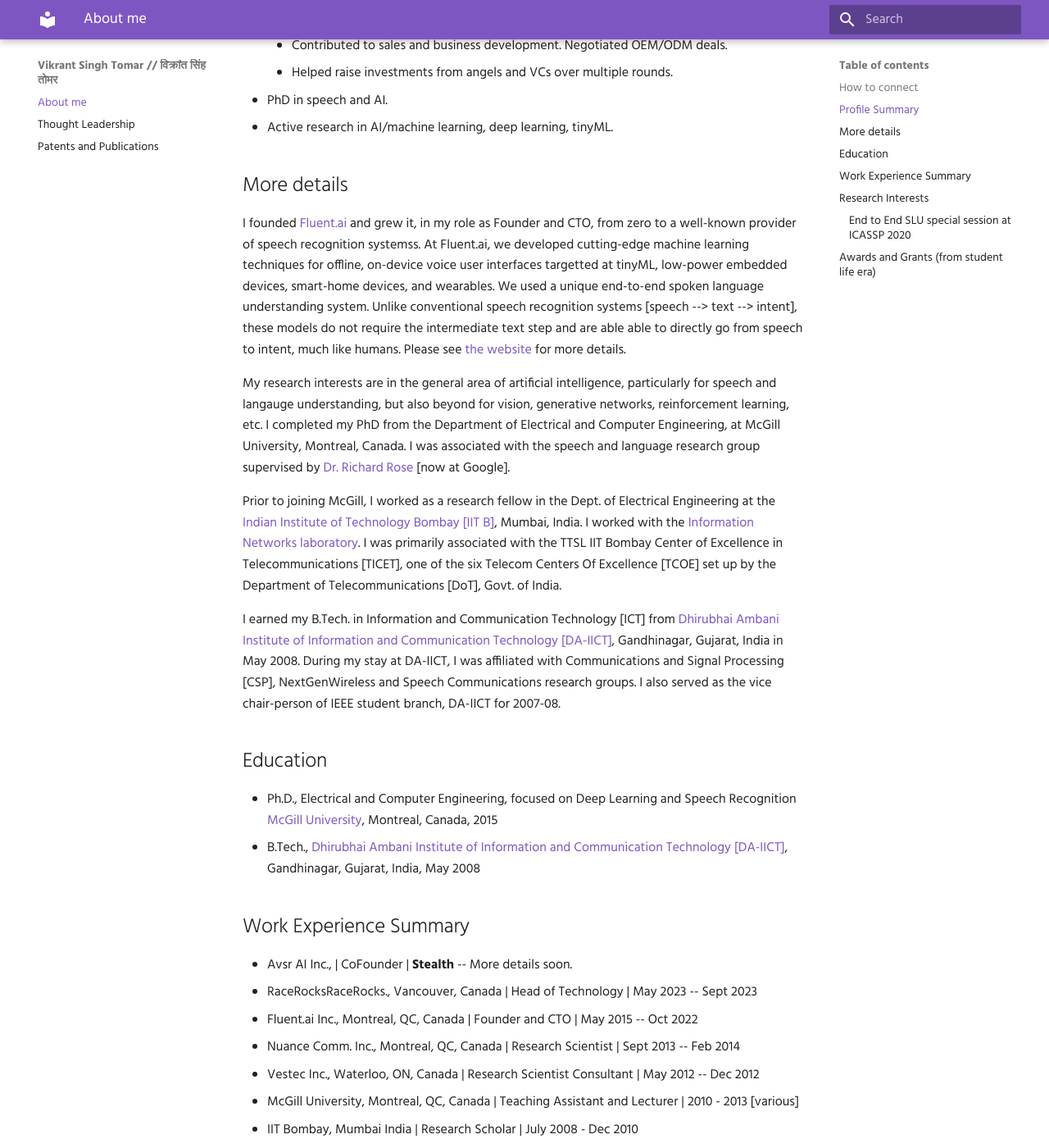
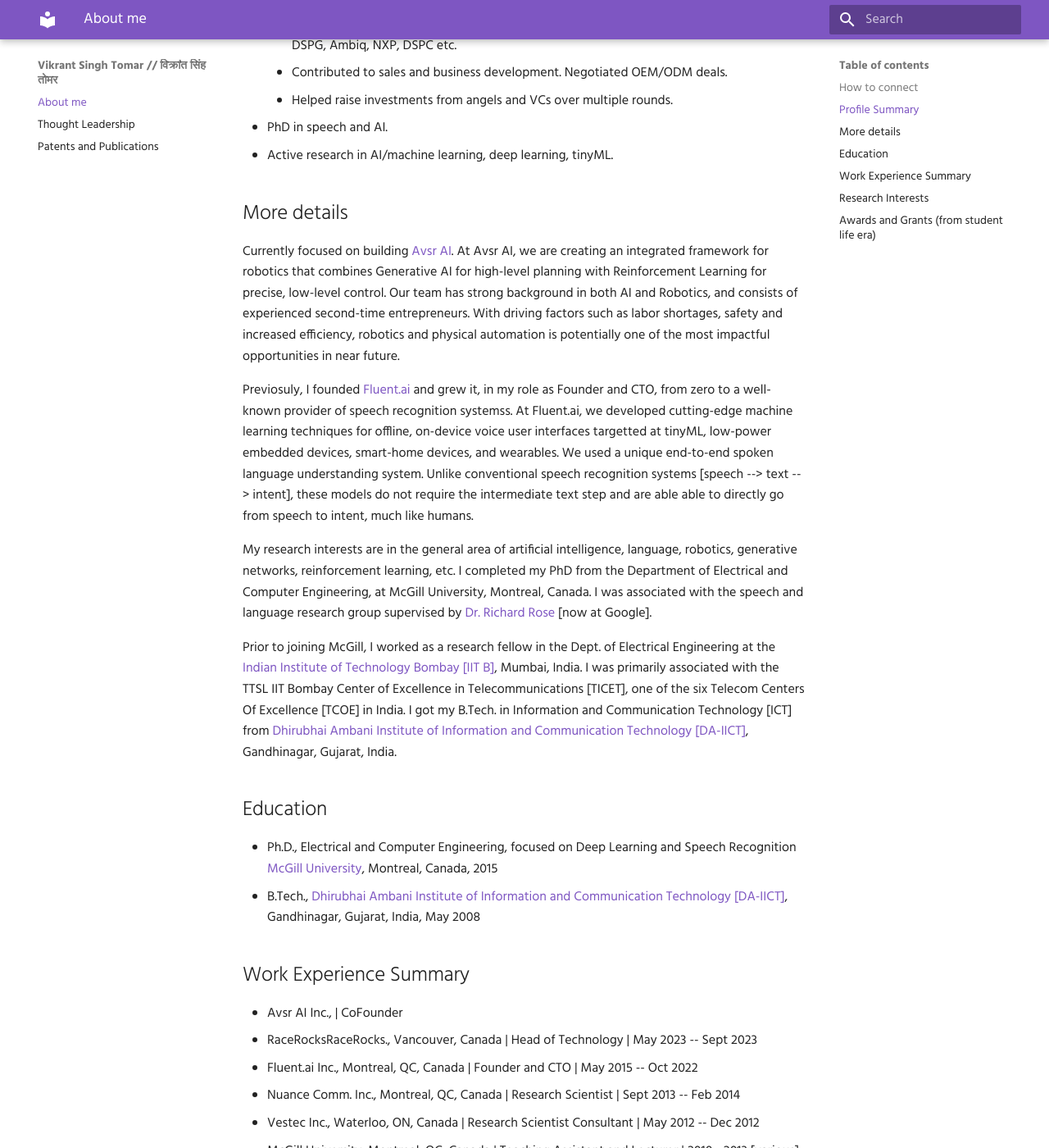
Before and after one commit to vktt/vktt.github.io, an MkDocs documentation site: the page built from docs/index.md, in a window 1280 px wide and 1400 px high, scrolled down 812 px. Shown: the whole window at 82% size. Built offline with MkDocs 1.6.1 and Material for MkDocs 9.7.7, drawn with Linux system fonts in a browser that asks for light colours; comment, search, counter and statistics services are not loaded; some of the changed text lies outside the part shown.

Commit message:
Update index.md

```diff
--- a/docs/index.md
+++ b/docs/index.md
@@ -9,16 +9,18 @@
 
 ### How to connect
 - [LinkedIn](https://www.linkedin.com/in/vktt){target=_blank}
-- [Mastodon: @vktt@masto.ai](https://masto.ai/@vktt){target=_blank}
 - [Chat on Matrix: @vktt:matrix.org](https://matrix.to/#/@vktt:matrix.org){target=_blank}
+- [Twitter](http://twitter.com/vikrantt){target=_blank} (_not very active_)
 
-<!-- - [Twitter](http://twitter.com/vikrantt){target=_blank} -->
+<!--
+- [Mastodon: @vktt@masto.ai](https://masto.ai/@vktt){target=_blank} -->
 - [Semantic Scholar](https://www.semanticscholar.org/author/Vikrant-Singh-Tomar/3315248){target=_blank}
 - [Google Scholar](https://scholar.google.ca/citations?user=VKLqZ2IAAAAJ&hl=en){target=_blank}
 
 <br>
 
 ## Profile Summary
+- Currently building [Avsr AI](https://www.avsr.io){target=_blank}: Autonomous versatile social robotics.
 - I am an experienced, driven, and entrepreneurial professional with extensive background in building and leading artificial-intelligence/machine-learning oragnizations.
 - Built [Fluent.ai inc.](https://www.fluent.ai){target=_blank} from zero into a well-known provider of on-device/offline speech recognition solutions.
     - Led the research and tech roadmap, patents and IP growth/acquisition plan, business as well as tech partnerships, and overall strategy of the company.
@@ -32,13 +34,13 @@
 
 ## More details
 
-I founded [Fluent.ai](http://www.fluent.ai){target=_blank} and grew it, in my role as Founder and CTO, from zero to a well-known provider of speech recognition systemss. At Fluent.ai, we developed cutting-edge machine learning techniques for offline, on-device voice user interfaces targetted at tinyML, low-power embedded devices, smart-home devices, and wearables. We used a unique end-to-end spoken language understanding system. Unlike conventional speech recognition systems [speech --> text --> intent], these models do not require the intermediate text step and are able able to directly go from speech to intent, much like humans. Please see [the website](http://www.fluent.ai){target=_blank} for more details.
+Currently focused on building [Avsr AI](https://www.avsr.io){target=_blank}. At Avsr AI, we are creating an integrated framework for robotics that combines Generative AI for high-level planning with Reinforcement Learning for precise, low-level control. Our team has strong background in both AI and Robotics, and consists of experienced second-time entrepreneurs. With driving factors such as labor shortages, safety and increased efficiency, robotics and physical automation is potentially one of the most impactful opportunities in near future.
 
-My research interests are in the general area of artificial intelligence, particularly for speech and langauge understanding, but also beyond for vision, generative networks, reinforcement learning, etc. I completed my PhD from the Department of Electrical and Computer Engineering, at McGill University, Montreal, Canada. I was associated with the speech and language research group supervised by [Dr. Richard Rose](https://research.google.com/pubs/104847.html){target=_blank} [now at Google].
+Previosuly, I founded [Fluent.ai](http://www.fluent.ai){target=_blank} and grew it, in my role as Founder and CTO, from zero to a well-known provider of speech recognition systemss. At Fluent.ai, we developed cutting-edge machine learning techniques for offline, on-device voice user interfaces targetted at tinyML, low-power embedded devices, smart-home devices, and wearables. We used a unique end-to-end spoken language understanding system. Unlike conventional speech recognition systems [speech --> text --> intent], these models do not require the intermediate text step and are able able to directly go from speech to intent, much like humans.
 
-Prior to joining McGill, I worked as a research fellow in the Dept. of Electrical Engineering at the [Indian Institute of Technology Bombay [IIT B]](http://www.iitb.ac.in){target=_blank}, Mumbai, India. I worked with the [Information Networks laboratory](https://www.ee.iitb.ac.in/~infonet/){target=_blank}. I was primarily associated with the TTSL IIT Bombay Center of Excellence in Telecommunications [TICET], one of the six Telecom Centers Of Excellence [TCOE] set up by the Department of Telecommunications [DoT], Govt. of India.
+My research interests are in the general area of artificial intelligence, language, robotics, generative networks, reinforcement learning, etc. I completed my PhD from the Department of Electrical and Computer Engineering, at McGill University, Montreal, Canada. I was associated with the speech and language research group supervised by [Dr. Richard Rose](https://research.google.com/pubs/104847.html){target=_blank} [now at Google].
 
-I earned my B.Tech. in Information and Communication Technology [ICT] from [Dhirubhai Ambani Institute of Information and Communication Technology [DA-IICT]](http://www.daiict.ac.in){target=_blank}, Gandhinagar, Gujarat, India in May 2008. During my stay at DA-IICT, I was affiliated with Communications and Signal Processing [CSP], NextGenWireless and Speech Communications research groups. I also served as the vice chair-person of IEEE student branch, DA-IICT for 2007-08.
+Prior to joining McGill, I worked as a research fellow in the Dept. of Electrical Engineering at the [Indian Institute of Technology Bombay [IIT B]](http://www.iitb.ac.in){target=_blank}, Mumbai, India. I was primarily associated with the TTSL IIT Bombay Center of Excellence in Telecommunications [TICET], one of the six Telecom Centers Of Excellence [TCOE] in India. I got my B.Tech. in Information and Communication Technology [ICT] from [Dhirubhai Ambani Institute of Information and Communication Technology [DA-IICT]](http://www.daiict.ac.in){target=_blank}, Gandhinagar, Gujarat, India.
 
 
 ## Education
@@ -49,7 +51,7 @@
 
 
 ## Work Experience Summary
-- Avsr AI Inc., | CoFounder | **Stealth** -- More details soon.
+- Avsr AI Inc., | CoFounder
 - RaceRocksRaceRocks., Vancouver, Canada | Head of Technology | May 2023 -- Sept 2023
 - Fluent.ai Inc., Montreal, QC, Canada | Founder and CTO  | May 2015 -- Oct 2022
 - Nuance Comm. Inc., Montreal, QC, Canada | Research Scientist  | Sept 2013 -- Feb 2014
@@ -59,15 +61,10 @@
 
 ## Research Interests
 - General Artificial Intelligence
-- Reinforcement Learning
+- Reinforcement Learning, Imitation Learning
 - Speech and language processing including acoustic modeling, NLU, etc.
-- Machine learning for speech synthesis, deepfakes and other generative models
+- Generative AI, Transformers, Vision + Language + Action
 *Please refer to my recent [publications](./publications.html) for more details about my current area of work.*
-
-### End to End SLU special session at ICASSP 2020
-
-I am collaborating with three other researchers to organize **[End to End Spoken Language Understanding](https://sites.google.com/fluent.ai/icassp2020slu){target=_blank}** workshop at ICASSP 2020. Please see the link for more information.
-
 
 
 ## Awards and Grants (from student life era)
@@ -93,6 +90,7 @@
 - MDPI Entropy
 - MDPI Computers
 - MDPI Applied Sciences
+I collaborated with three other researchers to organize **[End to End Spoken Language Understanding](https://sites.google.com/fluent.ai/icassp2020slu){target=_blank}** workshop at ICASSP 2020.
 
 
 
```
